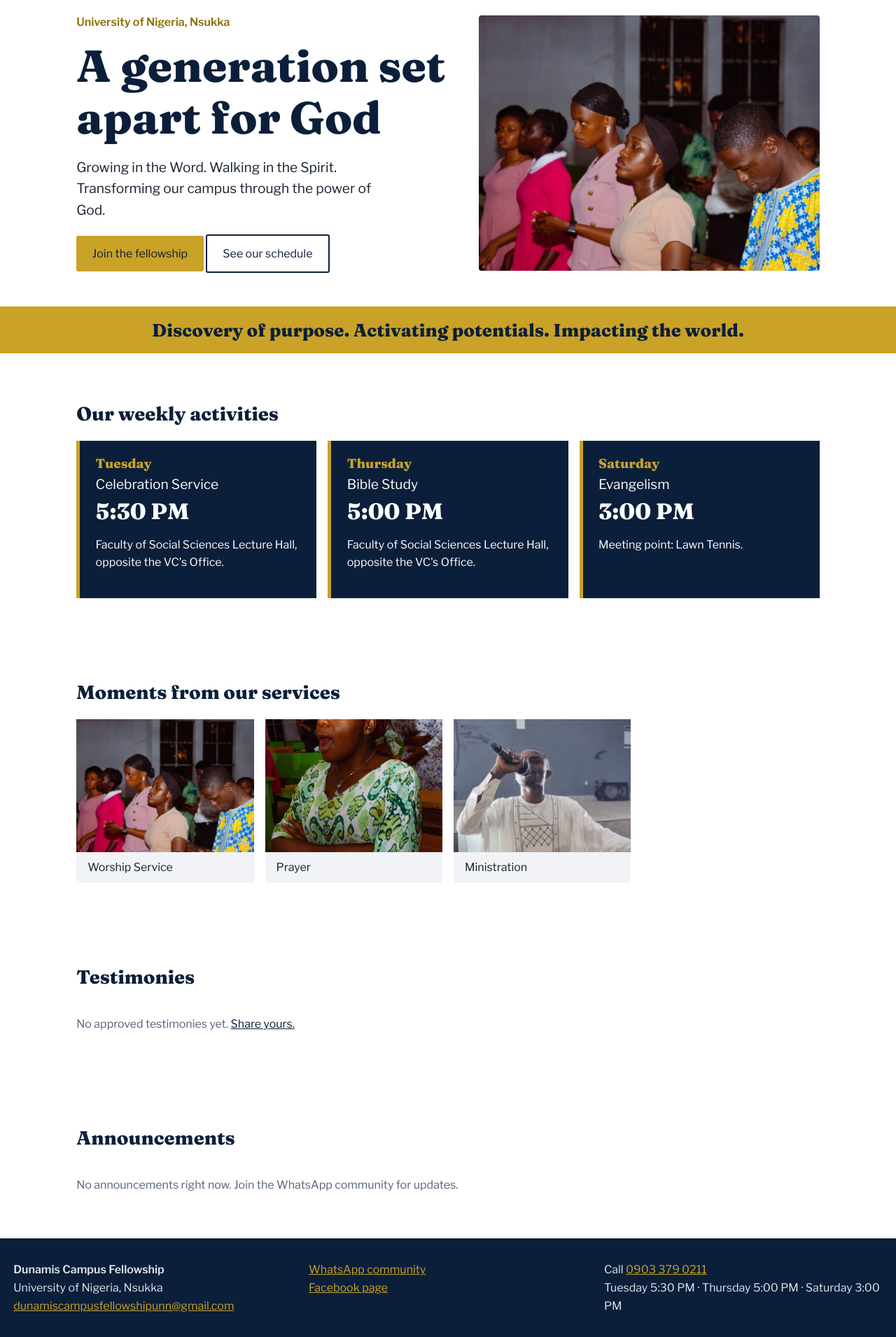
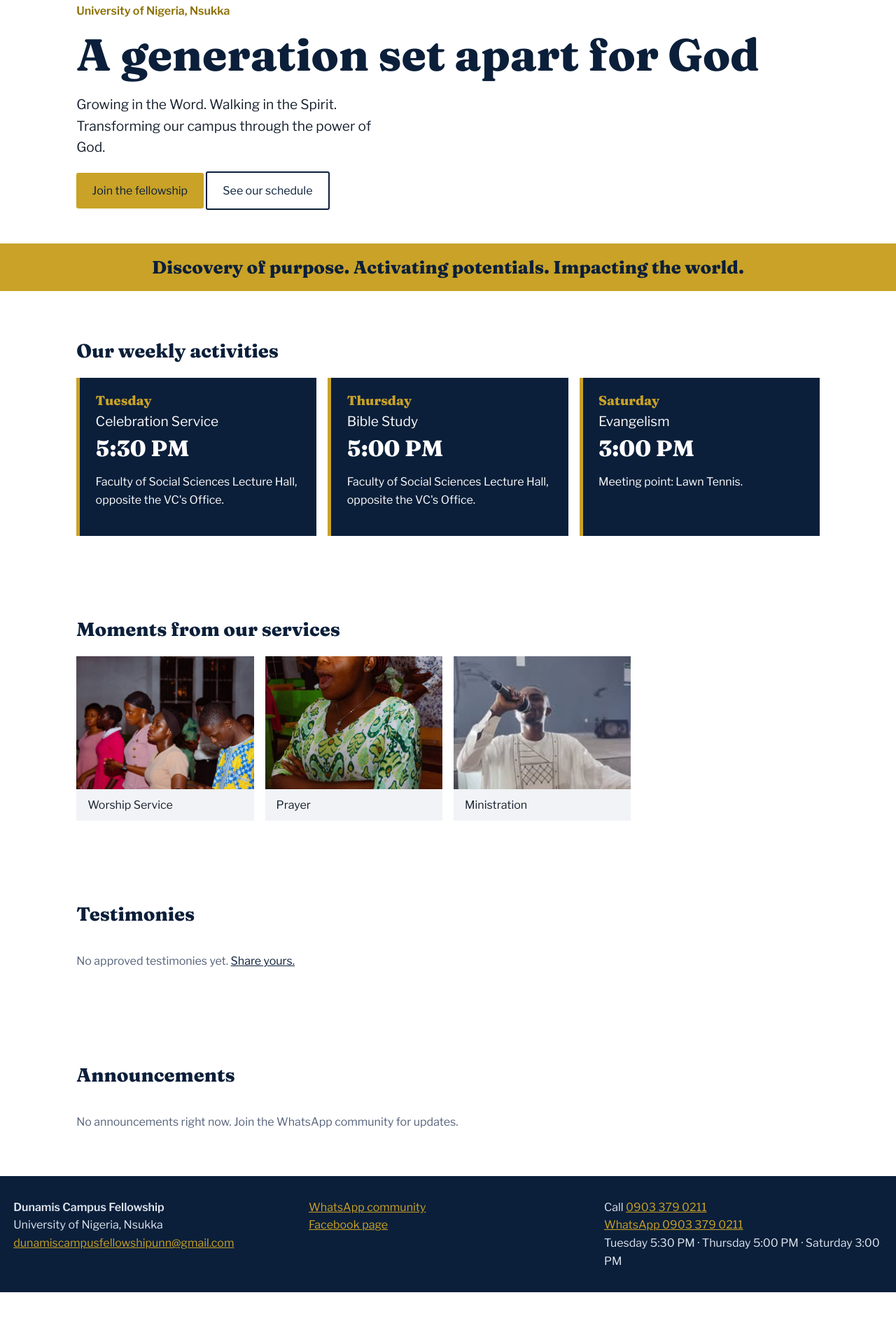
Before and after one commit to dejoe659/new-project1, a website: page index.html in a window 1280 px wide. Shown: the part 106-2017 px from the top of the page at 70% size. After the commit the page ends 1953 px from the top, so only its background shows below. Drawn offline with nearby package versions, Linux system fonts and the light colour scheme; no server answers.

Commit message:
Add files via upload

```diff
--- a/index.html
+++ b/index.html
@@ -1,15 +1,14 @@
 <!doctype html><html lang="en"><head><meta charset="utf-8"><meta name="viewport" content="width=device-width,initial-scale=1">
 <title>Home | DCF UNN</title><meta name="description" content="Dunamis Campus Fellowship, University of Nigeria, Nsukka. A generation set apart for God.">
 <meta property="og:title" content="Home | DCF UNN"><meta property="og:description" content="Growing in the Word. Walking in the Spirit. Transforming our campus.">
-<meta name="theme-color" content="#0b1f3a"><link rel="icon" href="/assets/logo.jpg"><meta property="og:image" content="/assets/logo.jpg"><link rel="manifest" href="/manifest.json">
+<meta name="theme-color" content="#14451f"><link rel="icon" href="/assets/logo.jpg"><meta property="og:image" content="/assets/logo.jpg"><link rel="manifest" href="/manifest.json">
 <link rel="preconnect" href="https://fonts.googleapis.com"><link rel="stylesheet" href="https://fonts.googleapis.com/css2?family=Fraunces:wght@600;800&family=Libre+Franklin:wght@400;500;600&display=swap">
 <link rel="stylesheet" href="/assets/style.css"></head><body>
 <header class="top"><a class="brand" href="/"><img class="logo" src="/assets/logo.jpg" alt="DCF logo" width="40" height="40"><span>DCF UNN</span></a>
 <button class="menu" aria-label="Menu" aria-expanded="false">Menu</button><nav><a href="/" aria-current="page">Home</a><a href="/about">About</a><a href="/services">Services</a><a href="/testimonies">Testimonies</a><a href="/members">Members</a><a href="/gallery">Gallery</a><a href="/contact">Contact</a><a class="btn sm" href="/contact#join">Join us</a></nav></header>
-<main><section class="hero"><div><p class="sub">University of Nigeria, Nsukka</p><h1>A generation set apart for God</h1>
+<main><section class="herobg"><div class="wrap"><div><p class="sub">University of Nigeria, Nsukka</p><h1>A generation set apart for God</h1>
 <p class="lead">Growing in the Word. Walking in the Spirit. Transforming our campus through the power of God.</p>
-<a class="btn" href="/contact#join">Join the fellowship</a> <a class="btn ghost" href="/services">See our schedule</a></div>
-<img class="photo" src="/assets/service-worship.jpg" alt="Members worshipping at a DCF UNN service"></section>
+<a class="btn" href="/contact#join">Join the fellowship</a> <a class="btn ghost" href="/services">See our schedule</a></div></div></section>
 <section class="band"><p>Discovery of purpose. Activating potentials. Impacting the world.</p></section><section><h2>Our weekly activities</h2><div class="sched">
 <article><h3>Tuesday</h3><p class="k">Celebration Service</p><p class="t">5:30 PM</p><p>Faculty of Social Sciences Lecture Hall, opposite the VC's Office.</p></article>
 <article><h3>Thursday</h3><p class="k">Bible Study</p><p class="t">5:00 PM</p><p>Faculty of Social Sciences Lecture Hall, opposite the VC's Office.</p></article>
@@ -18,5 +17,5 @@
 <section><h2>Announcements</h2><div id="events" class="grid" data-src="events"><p class="empty">No announcements right now. Join the WhatsApp community for updates.</p></div></section></main>
 <footer><div><strong>Dunamis Campus Fellowship</strong><br>University of Nigeria, Nsukka<br><a href="mailto:dunamiscampusfellowshipunn@gmail.com">dunamiscampusfellowshipunn@gmail.com</a></div>
 <div><a href="https://chat.whatsapp.com/D33XhVEZck27C6m96Ae1cf" rel="noopener">WhatsApp community</a><br><a href="https://www.facebook.com/profile.php?id=100080219411740" rel="noopener">Facebook page</a></div>
-<div>Call <a href="tel:+2349033790211">0903 379 0211</a><br>Tuesday 5:30 PM · Thursday 5:00 PM · Saturday 3:00 PM</div></footer>
+<div>Call <a href="tel:+2349033790211">0903 379 0211</a><br><a href="https://wa.me/2349033790211" rel="noopener">WhatsApp 0903 379 0211</a><br>Tuesday 5:30 PM · Thursday 5:00 PM · Saturday 3:00 PM</div></footer>
 <script src="/assets/site.js" defer></script></body></html>
```
Also changed, not shown: about.html (+2 -2 lines), contact.html (+4 -4 lines), gallery.html (+2 -2 lines), members.html (+2 -2 lines), services.html (+2 -2 lines), testimonies.html (+2 -2 lines), manifest.json.
